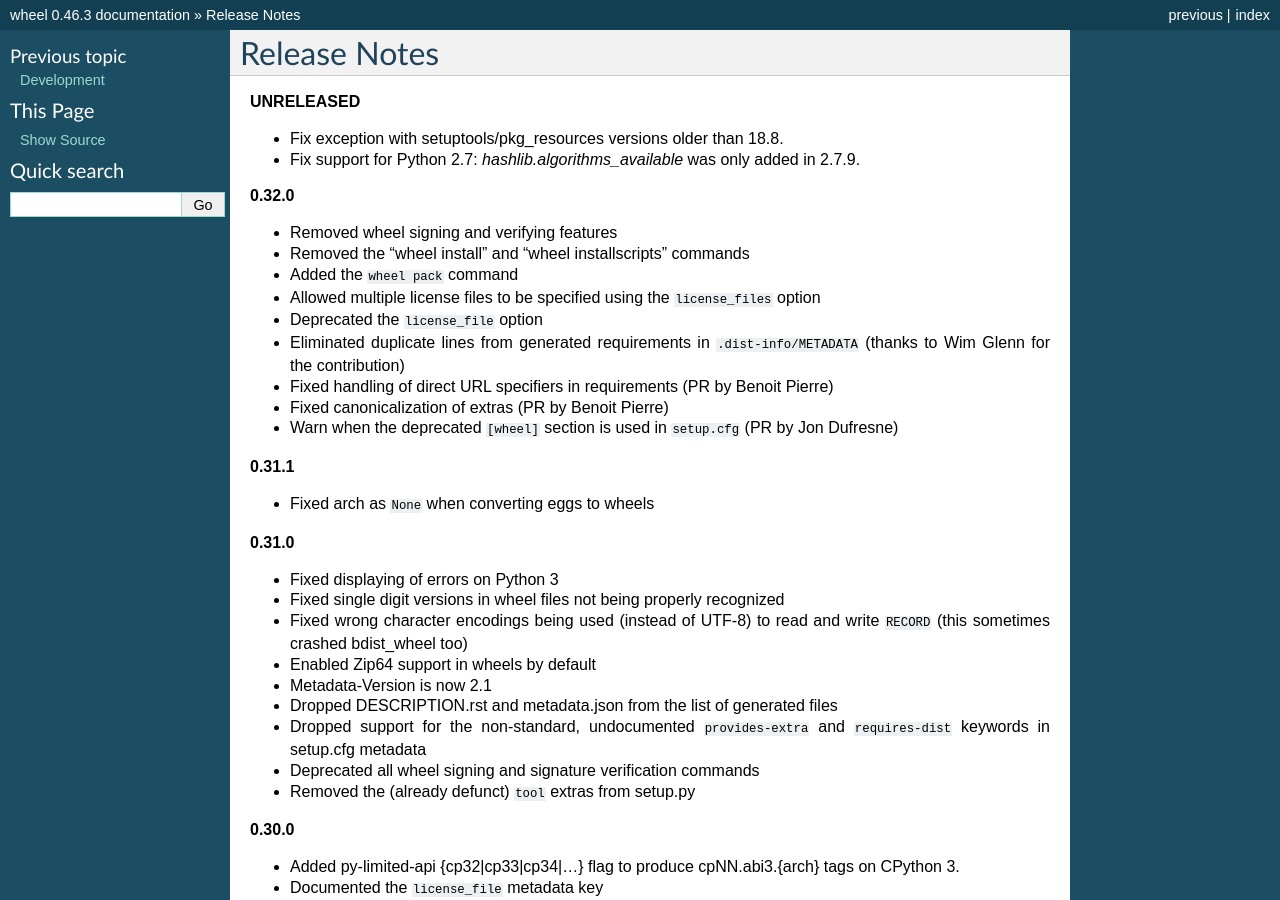
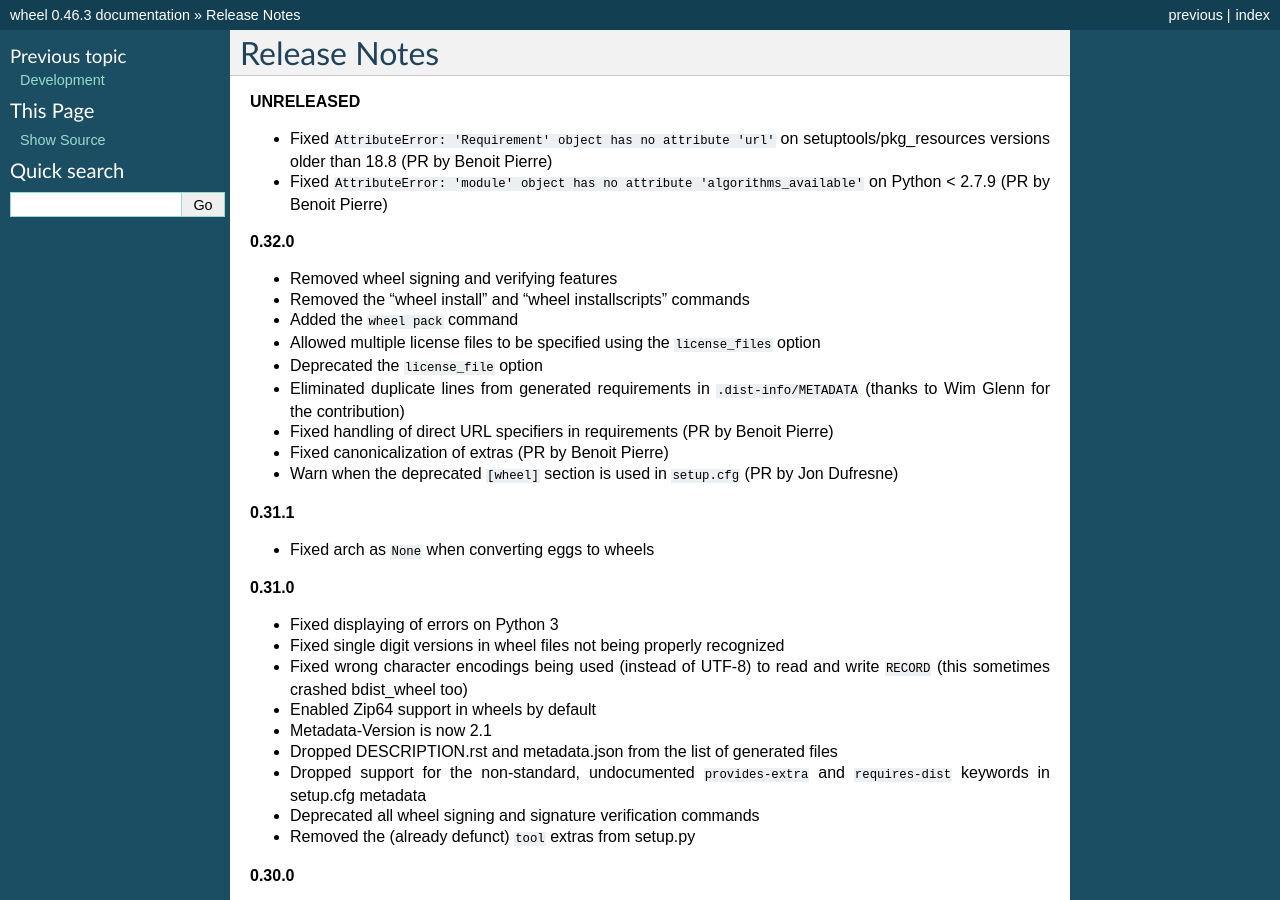
Before and after one commit to pypa/wheel, a Sphinx documentation site: the page built from docs/news.rst, in a window 1280 px wide and 900 px high. Built offline with Sphinx 7.4.7, drawn with Linux system fonts in a browser that asks for light colours; pages that are not in the unit, such as notebooks, are missing from menus.

Commit message:
Changed formatting and wording of the two latest news items

```diff
--- a/docs/news.rst
+++ b/docs/news.rst
@@ -3,8 +3,10 @@
 
 **UNRELEASED**
 
-- Fix exception with setuptools/pkg_resources versions older than 18.8.
-- Fix support for Python 2.7: `hashlib.algorithms_available` was only added in 2.7.9.
+- Fixed ``AttributeError: 'Requirement' object has no attribute 'url'`` on
+  setuptools/pkg_resources versions older than 18.8 (PR by Benoit Pierre)
+- Fixed ``AttributeError: 'module' object has no attribute
+  'algorithms_available'`` on Python < 2.7.9 (PR by Benoit Pierre)
 
 **0.32.0**
 
```
